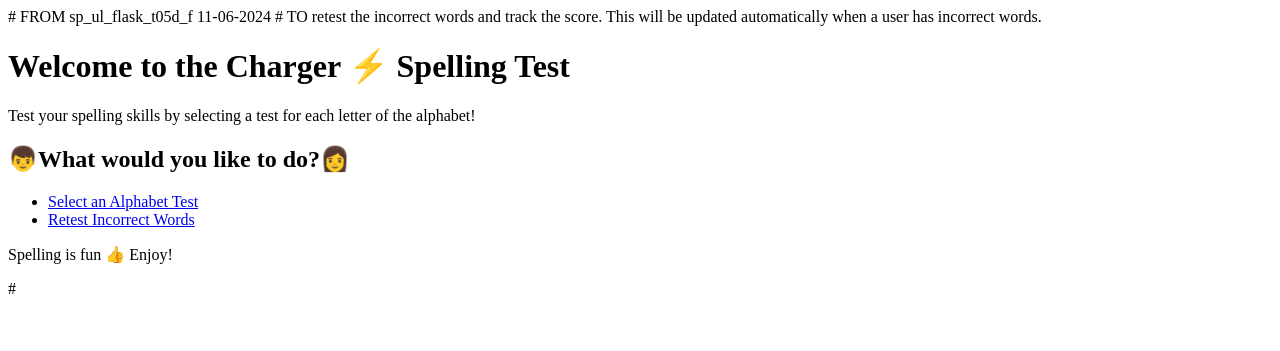
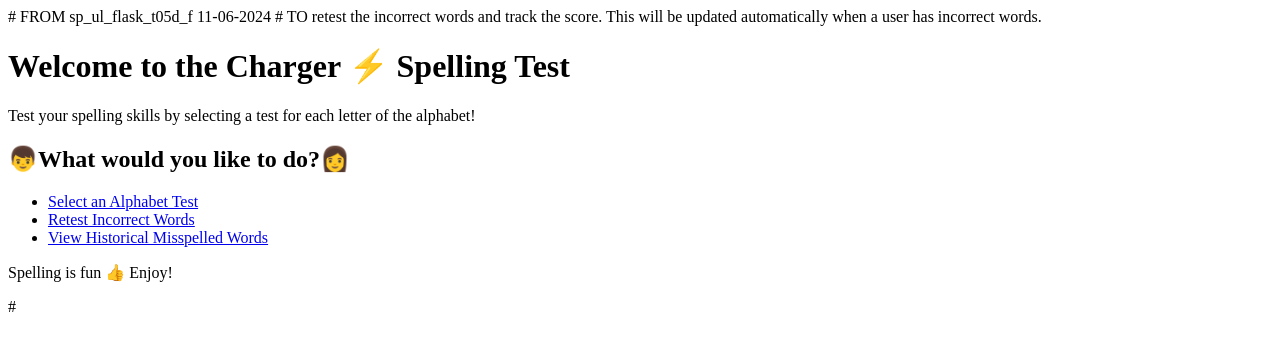
Before and after one commit to suasrp/flask-suasrp-repository-001, a Flask app: page / in a window 1280 px wide. Shown: the top 351 px of the page. Run offline with Flask 3, Linux system fonts and the light colour scheme.

Commit message:
Update home.html 11-12-2024-1208pm

```diff
--- a/templates/home.html
+++ b/templates/home.html
@@ -18,6 +18,7 @@
     <ul>
         <li><a href="{{ url_for('select_test') }}">Select an Alphabet Test</a></li>
         <li><a href="{{ url_for('retest_incorrect_words') }}">Retest Incorrect Words</a></li>
+        <li><a href="{{ url_for('historical_misspelled_word_list') }}">View Historical Misspelled Words</a></li>
     </ul>
 
     <footer>
```
